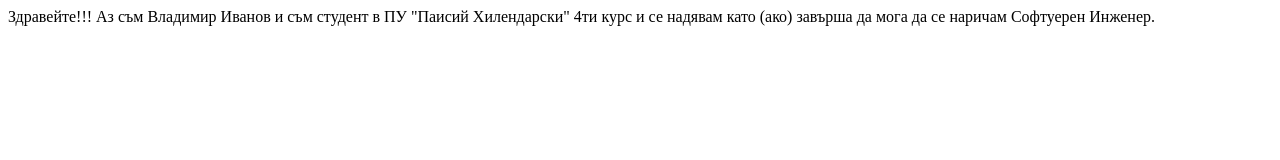
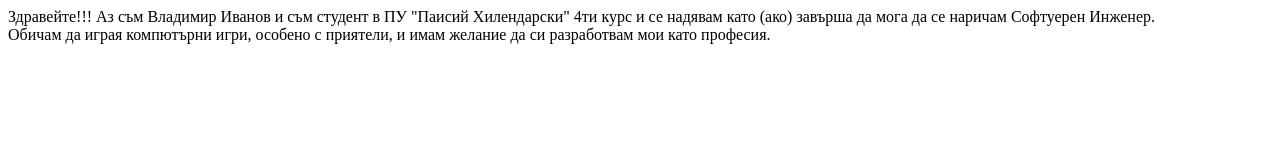
Before and after one commit to VladimirIvanovLordi/stu2001321038, a plain HTML site: page index.html in a window 1280 px wide. Drawn offline with Linux system fonts and the light colour scheme.

Commit message:
update index.html with information about my hobbies and interests

```diff
--- a/index.html
+++ b/index.html
@@ -7,5 +7,7 @@
 </head>
 <body>
 	<div>Здравейте!!! Аз съм Владимир Иванов и съм студент в ПУ "Паисий Хилендарски" 4ти курс и се надявам като (ако) завърша да мога да се наричам Софтуерен Инженер.</div>
+
+	<div>Обичам да играя компютърни игри, особено с приятели, и имам желание да си разработвам мои като професия.</div>
 </body>
 </html>
```
